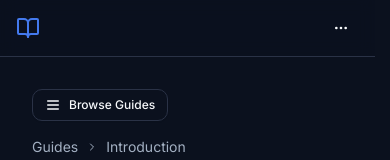
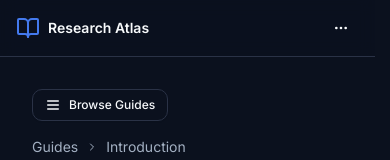
Before and after one commit to ResearchAtlas/Research-Atlas, a React (Vite) app: page /guides in a window 390 px wide. Shown: the top 160 px of the page. Built offline with nearby package versions, Linux system fonts and the light colour scheme.

Commit message:
Refine mobile header branding and guide sidebar close button styles

```diff
--- a/src/components/layout/AppLayout.tsx
+++ b/src/components/layout/AppLayout.tsx
@@ -47,7 +47,7 @@ export function AppLayout() {
                     <div className="flex min-w-0 flex-1 items-center justify-start md:w-[200px] md:flex-none">
                         <NavLink to="/" end className="flex items-center space-x-2" aria-label="Research Atlas home">
                             <BookOpen className="h-6 w-6 text-primary" aria-hidden="true" />
-                            <span className="hidden font-bold sm:inline-block">
+                            <span className="font-semibold text-sm sm:text-base">
                                 Research Atlas
                             </span>
                         </NavLink>
--- a/src/modules/guides/GuideSidebar.tsx
+++ b/src/modules/guides/GuideSidebar.tsx
@@ -116,7 +116,7 @@ export function GuideSidebar({ currentGuideId, isOpen = false, onClose }: GuideS
                         size="icon"
                         aria-label="Close guide navigation"
                         onClick={onClose}
-                        className="h-8 w-8"
+                        className="h-8 w-8 hover:bg-secondary hover:text-foreground"
                     >
                         <X className="h-4 w-4" />
                     </Button>
```
